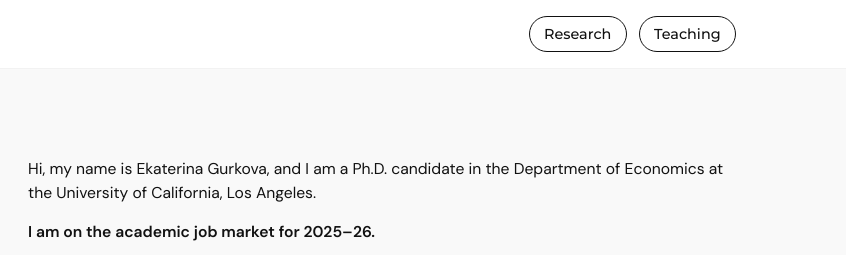
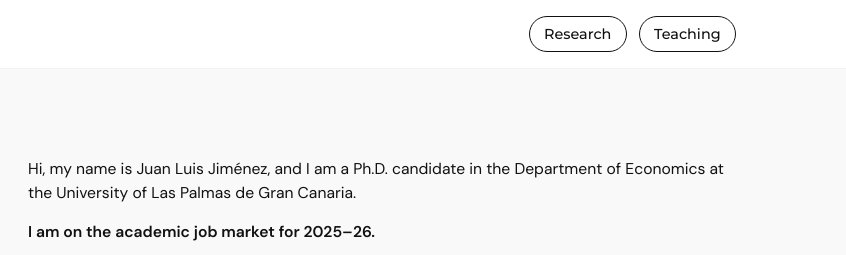
Before and after one commit to DAEA-ULPGC/Juan-Luis-Jimenez, a plain HTML site: page index.html in a window 1280 px wide. Shown: the top 255 px of the page, 434-1280 px from the left. Drawn offline with Linux system fonts and the light colour scheme.

Commit message:
Change name and affiliation in index.html
Updated the title and introduction to reflect the new name and affiliation.

```diff
--- a/index.html
+++ b/index.html
@@ -3,7 +3,7 @@
 <head>
   <meta charset="UTF-8" />
   <meta name="viewport" content="width=device-width, initial-scale=1" />
-  <title>Ekaterina Gurkova</title>
+  <title>Juan Luis Jiménez</title>
 
   <!-- Google Fonts -->
   <link rel="preconnect" href="https://fonts.googleapis.com">
@@ -266,8 +266,8 @@
 
         <div class="hero-content">
           <p>
-            Hi, my name is Ekaterina Gurkova, and I am a Ph.D. candidate in the
-            Department of Economics at the University of California, Los Angeles.
+            Hi, my name is Juan Luis Jiménez, and I am a Ph.D. candidate in the
+            Department of Economics at the University of Las Palmas de Gran Canaria.
           </p>
 
           <p>
```
